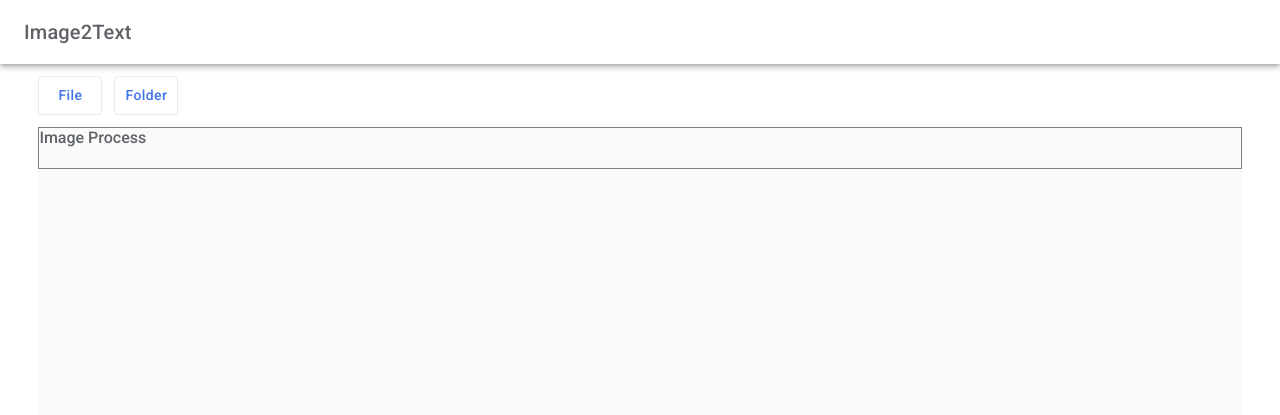
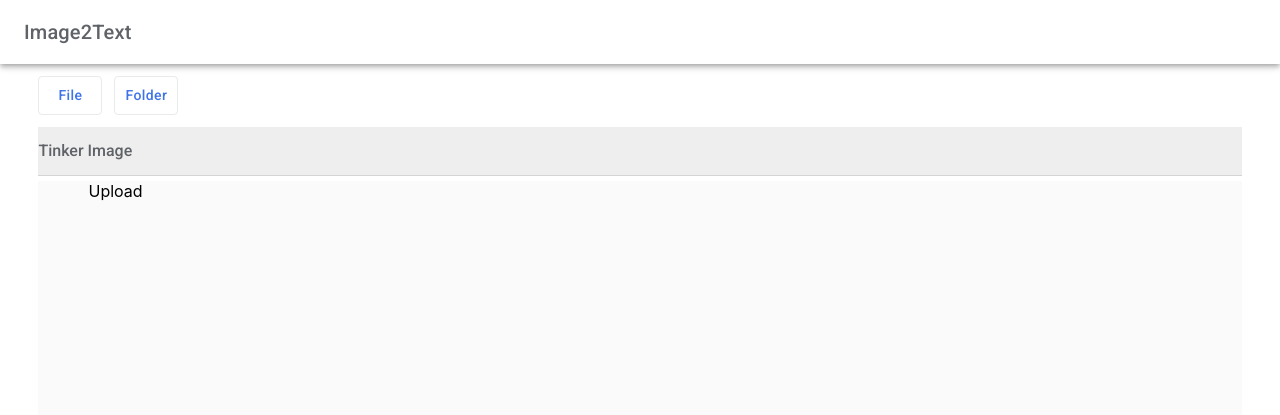
Before and after one commit to MohananT/Image_Converter, a React app in the folder client/: page / in a window 1280 px wide. Shown: the top 415 px of the page. Built offline with nearby package versions, Linux system fonts and the light colour scheme.

Commit message:
accordion

```diff
--- a/client/src/components/Accordion/Accordion.js
+++ b/client/src/components/Accordion/Accordion.js
@@ -1,10 +1,33 @@
 import React, { Component } from 'react';
 import './accordion.css'
 
-class Accordion extends Component{
+class Accordion extends Component {
+    constructor(props) {
+        super(props);
+
+        this.state = {
+            active: false
+        }
+
+        // bind functions to this
+        this.toggleAccordion = this.toggleAccordion.bind(this);
+    }
+
+    toggleAccordion() {
+        const currentState = this.state.active;
+        this.setState({
+            active: !currentState
+        });
+    }
+
     render() {
         return (
-            <div className="accordion font-style">Image Process</div>
+            <div>
+                <div className="accordion font-style" onClick={this.toggleAccordion}>Tinker Image</div>
+                <div className={this.state.active ? "accordion-content-show" : "accordion-content"}>
+                    Image Processing content
+                </div>
+            </div>
         )
     }
 }
--- a/client/src/components/Accordion/accordion.css
+++ b/client/src/components/Accordion/accordion.css
@@ -1,5 +1,22 @@
 .accordion {
     width: 100%;
-    border: 1px solid gray;
-    height: 5vh;
+    height: 6vh;
+    border-bottom: 1px solid #d4d4d4;
+    background: #eee;
+    line-height: 6vh;
+    transition: all 1s;
 }
+
+.accordion:hover {
+    cursor: pointer;
+}
+
+.accordion-content {
+    background: white;
+    display: none;
+    overflow: hidden;
+}
+
+.accordion-content-show {
+    display: block;
+}
--- a/client/src/components/home/App.css
+++ b/client/src/components/home/App.css
@@ -35,3 +35,7 @@
     font-family: "Roboto", "Helvetica", "Arial", sans-serif;
     font-weight: 500;
 }
+
+.accordion-full {
+    margin-bottom: 5px;
+}
--- a/client/src/components/home/App.js
+++ b/client/src/components/home/App.js
@@ -21,9 +21,12 @@ class App extends Component {
           <div className="selection-tab-handler">
             <SelectionTabs />
           </div>
+          {/* accordion to enable image processing mechanism */}
+          <div className="accordion-full">
+            <Accordion />
+          </div>
           <Grid container spacing={0} justify="center" className="card">
-            {/* accordion to enable image processing mechanism */}
-            <Accordion />
+
             <Grid item xs={5}>
               <Uploader />
             </Grid>
```
